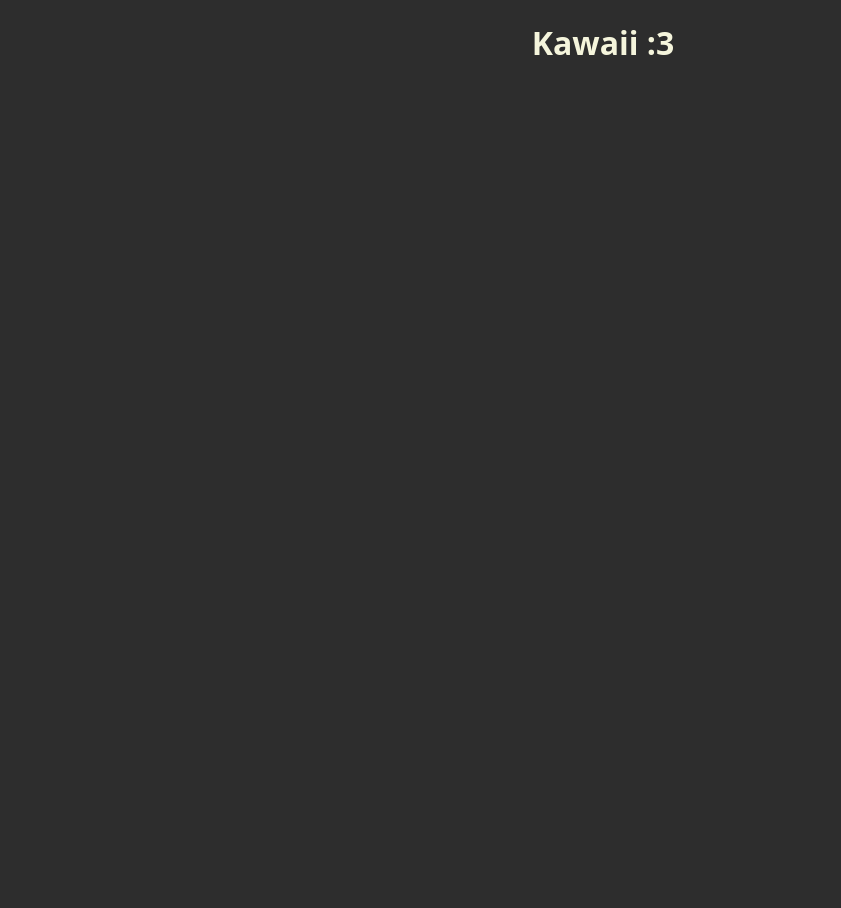
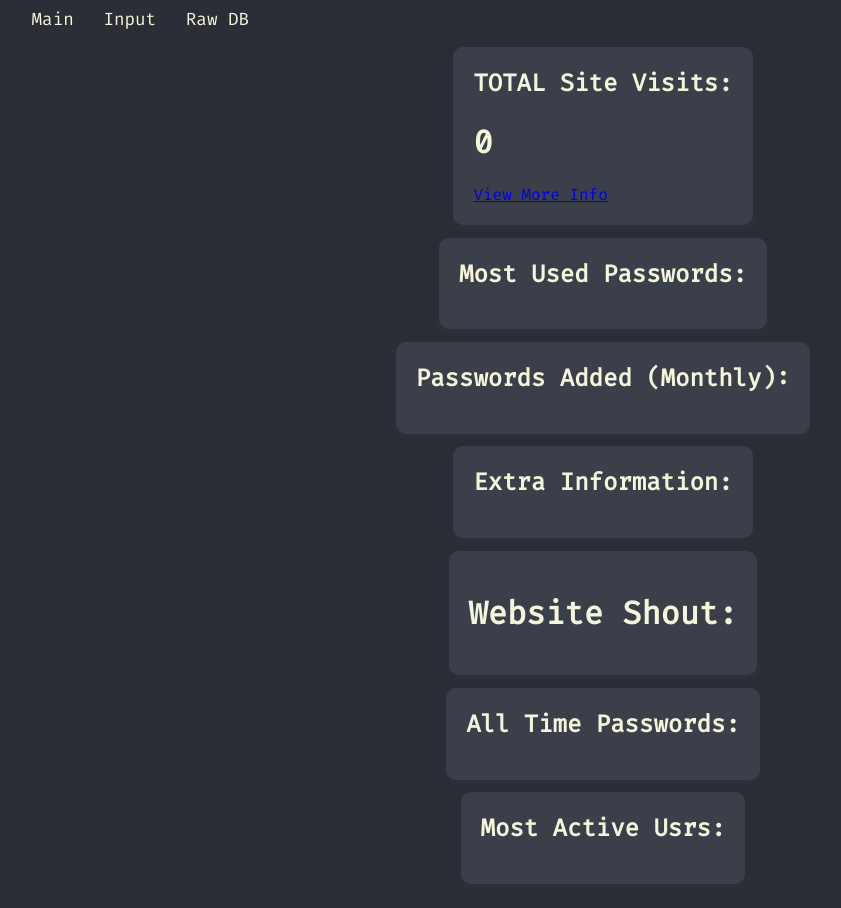
Before and after one commit to Dynamic155/LobbyLocker-OsuPasswordDB, a plain HTML site: page index.html in a window 1280 px wide. Shown: the whole page, without its empty margins (37-878 px from the left). Before the commit the page ends 800 px from the top, so only its background shows below. Drawn offline with Linux system fonts and the light colour scheme.

Commit message:
Added HTML for the site, along with basic CSS. - Added a simple navigation menu.

```diff
--- a/index.html
+++ b/index.html
@@ -3,11 +3,50 @@
     <head>
         <meta charset="utf-8">
         <meta name="viewport" content="width=device-width, initial-scale=1">
-        <title>Home</title>
+        <link href='https://fonts.googleapis.com/css?family=Fira Code' rel='stylesheet'>
+        <title>OsuDB</title>
         <link rel="stylesheet" href="styles.css">
+
+        <div class="header">
+            <a href="index.html" class="headBtn">Main</a>
+            <a href="input.html" class="headBtn">Input</a>
+            <a href="raw.html" class="headBtn">Raw DB</a>
+        </div>
+
     </head>
 
     <body>
-        <h1>Kawaii :3</h1>
+        <div class="container">
+            <div class="card visits">
+                <h2>TOTAL Site Visits:</h2>
+                <h1>0</h1>
+                <a href="#">View More Info</a>
+            </div>
+
+            <div class="card most-used-passwords">
+                <h2>Most Used Passwords:</h2>
+            </div>
+
+            <div class="card passwords-added-monthly">
+                <h2>Passwords Added (Monthly):</h2>
+            </div>
+
+            <div class="card right-side">
+                <h2>Extra Information:</h2>
+            </div>
+
+            <div class="card website-shout">
+                <h1>Website Shout:</h1>
+            </div>
+
+            <div class="card all-time-passwords">
+                <h2>All Time Passwords:</h2>
+            </div>
+
+            <div class="card most-active-usrs">
+                <h2>Most Active Usrs:</h2>
+            </div>
+
+        </div>
     </body>
 </html>
--- a/styles.css
+++ b/styles.css
@@ -1,10 +1,53 @@
 html {
     color: beige;
-    background: #2d2d2d;
+    background: rgb(43, 46, 54);
 
-    font-family: system-ui, -apple-system, BlinkMacSystemFont, 'Segoe UI', Roboto, Oxygen, Ubuntu, Cantarell, 'Open Sans', 'Helvetica Neue', sans-serif;
+    font-family: 'Fira Code';
 }
 
-h1 {
-    text-align: center;
+.header {
+    padding-left: 4%;
 }
+
+.headBtn {
+    color: beige;
+    font-size: 1.1rem;
+    font-weight: 200;
+    margin: 0 10px;
+    text-decoration: none;
+
+    transition: color 0.25s ease;
+}
+
+.headBtn:hover {
+    color: #666666;
+}
+
+.container {
+    display: flex;
+    flex-direction: column;
+    align-items: center;
+    padding: 10px;
+    text-align: left;
+}
+
+.card {
+    background-color: rgb(59, 63, 73);
+    padding: 20px;
+    border-radius: 10px;
+    box-shadow: 0 4px 8px rgba(59, 63, 73, 0.2);
+    color: beige;
+    margin: 0.5%;
+}
+
+.visits {
+    text-align: left;
+}
+
+.card h2 {
+    margin-top: 0;
+}
+
+.right-side {
+    align-self: right;
+}
```
Also changed, not shown: input.html (added, +11 -0 lines).
